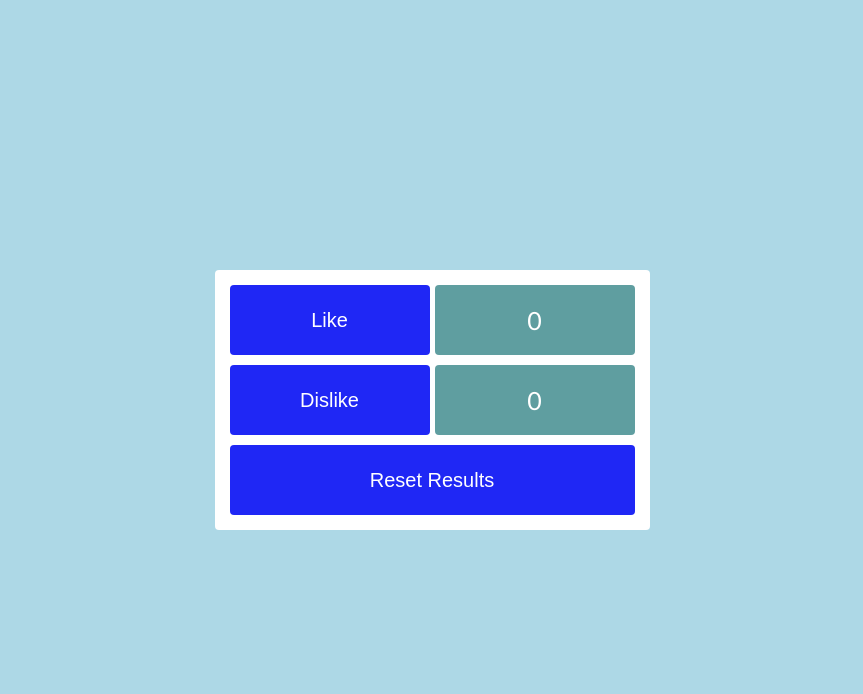
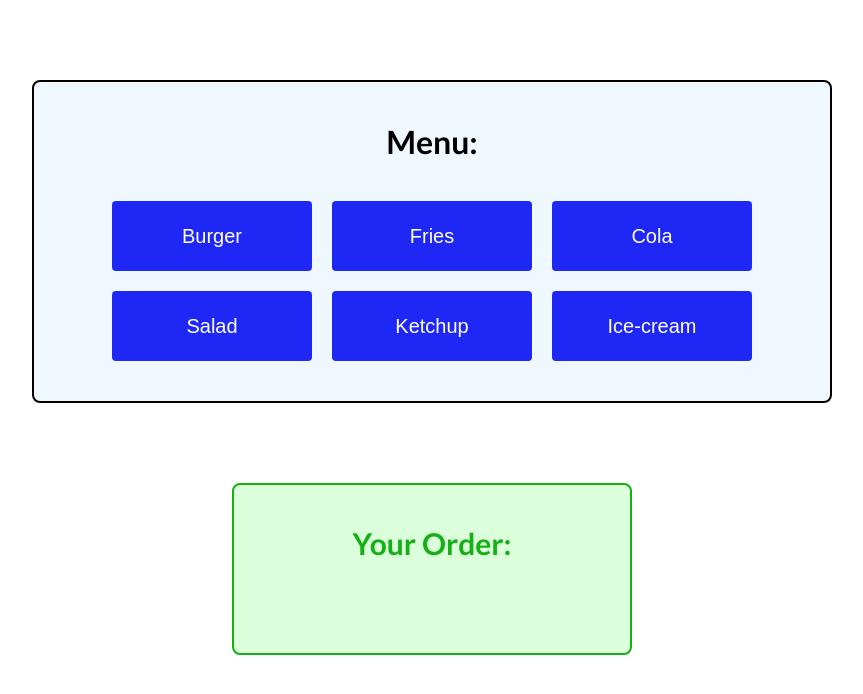
Before and after one commit to nodegreecode/cohort67el_fs, a React (Vite) app in the folder 01_lesson_01/01_cohort67el-fs/: page / in a window 1280 px wide. Shown: the top 694 px of the page, without its empty margins (208-1071 px from the left). Built offline with nearby package versions, Linux system fonts and the light colour scheme.

Commit message:
add lesson 05

```diff
--- a/01_lesson_01/01_cohort67el-fs/package.json
+++ b/01_lesson_01/01_cohort67el-fs/package.json
@@ -11,7 +11,8 @@
   },
   "dependencies": {
     "react": "^19.2.0",
-    "react-dom": "^19.2.0"
+    "react-dom": "^19.2.0",
+    "uuid": "^13.0.0"
   },
   "devDependencies": {
     "@eslint/js": "^9.39.1",
--- a/01_lesson_01/01_cohort67el-fs/src/App.jsx
+++ b/01_lesson_01/01_cohort67el-fs/src/App.jsx
@@ -1,6 +1,7 @@
 import Lesson_02 from './lessons/Lesson_02/Lesson_02.jsx';
 import Lesson_03 from './lessons/Lesson_03/Lesson_03.jsx';
 import Lesson_04 from './lessons/Lesson_04/Lesson_04.jsx';
+import Lesson_05 from './lessons/Lesson_05/Lesson_05.jsx';
 import Homework_02 from './homeworks/Homework_02/Homework_02.jsx';
 import Homework_03 from './homeworks/Homework_03/Homework_03.jsx';
 import Homework_04 from './homeworks/Homework_04/Homework04.jsx';
@@ -12,11 +13,12 @@
       {/*<Lesson_02/>*/}
       {/*<Lesson_03 />*/}
       {/*<Lesson_04 />*/}
+      <Lesson_05 />
 
       {/*HOMEWORKS*/}
       {/*<Homework_02/>*/}
       {/*<Homework_03 />*/}
-      <Homework_04 />
+      {/*<Homework_04 />*/}
     </>
   );
 }
--- a/01_lesson_01/01_cohort67el-fs/src/components/Feedback/Feedback.jsx
+++ b/01_lesson_01/01_cohort67el-fs/src/components/Feedback/Feedback.jsx
@@ -6,8 +6,8 @@
   const [likes, setLikes] = useState(0);
   const [dislikes, setDislikes] = useState(0);
 
-  const addLike = () => setLikes(likes + 1);
-  const addDislike = () => setDislikes(dislikes + 1);
+  const addLike = () => setLikes((prevValue) => prevValue + 1);
+  const addDislike = () => setDislikes((prevValue) => prevValue + 1);
   const resetFeedbacks = () => {
     setLikes(0);
     setDislikes(0);
--- /dev/null
+++ b/01_lesson_01/01_cohort67el-fs/src/lessons/Lesson_05/Lesson_05.jsx
@@ -0,0 +1,65 @@
+import Button from '../../components/Button/Button';
+import './styles.css';
+import { useState } from 'react';
+import { v4 } from 'uuid';
+
+function Lesson_05() {
+  const [order, setOrder] = useState([]);
+
+  const addItem = (itemName) => {
+    setOrder((prevValue) => {
+      return [...prevValue, itemName];
+    });
+  };
+
+  console.log(order);
+
+  const finalOrder = order.map((item, index) => {
+    return <li key={v4()}>{item}</li>;
+  });
+
+  console.log(finalOrder);
+
+  return (
+    <div className="lesson_05_wrapper">
+      <div className="menu_wrapper">
+        <h1 className="menu">Menu:</h1>
+        <div className="button_wrapper">
+          <div className="button_control">
+            <Button name="Burger" onClick={() => addItem('Burger')} />
+          </div>
+          <div className="button_control">
+            <Button
+              name="Fries"
+              onClick={(event) => addItem(event.target.innerText)}
+            />
+          </div>
+          <div className="button_control">
+            <Button name="Cola" onClick={() => addItem('Cola')} />
+          </div>
+          <div className="button_control">
+            <Button name="Salad" onClick={() => addItem('Salad')} />
+          </div>
+          <div className="button_control">
+            <Button name="Ketchup" onClick={() => addItem('Ketchup')} />
+          </div>
+          <div className="button_control">
+            <Button name="Ice-cream" onClick={() => addItem('Ice-cream')} />
+          </div>
+        </div>
+      </div>
+
+      <div className="order_wrapper">
+        <p className="order_title">Your Order:</p>
+        <ol className="order_list">
+          {finalOrder}
+          {/*order.map((item) => (
+            <li>{item}</li>
+          ))*/}
+        </ol>
+      </div>
+    </div>
+  );
+}
+
+export default Lesson_05;
--- /dev/null
+++ b/01_lesson_01/01_cohort67el-fs/src/lessons/Lesson_05/styles.css
@@ -0,0 +1,62 @@
+.lesson_05_wrapper {
+  display: flex;
+  flex-direction: column;
+  align-items: center;
+  justify-content: flex-start;
+  padding: 80px;
+  flex: 1;
+  gap: 80px;
+}
+
+.menu_wrapper {
+  display: flex;
+  flex-direction: column;
+  border: 2px solid black;
+  border-radius: 8px;
+  width: 800px;
+  padding: 40px;
+  align-items: center;
+  gap: 40px;
+  background-color: aliceblue;
+}
+
+.button_wrapper {
+  display: flex;
+  width: 100%;
+  flex-wrap: wrap;
+  gap: 20px;
+  justify-content: center;
+}
+
+.button_control {
+  width: 200px;
+}
+
+.order_wrapper {
+  display: flex;
+  flex-direction: column;
+  gap: 20px;
+  width: 400px;
+  padding: 40px;
+  border: 2px solid rgb(21, 176, 21);
+  border-radius: 8px;
+  align-items: center;
+  background-color: rgb(218, 255, 218);
+}
+
+.order_title {
+  font-size: 30px;
+  font-weight: bold;
+  color: rgb(21, 176, 21);
+}
+
+.order_list {
+  display: flex;
+  flex-direction: column;
+  gap: 15px;
+}
+
+.order_item {
+  font-size: 26px;
+  font-weight: bold;
+}
```
Also changed, not shown: 01_lesson_01/01_cohort67el-fs/src/lessons/Lesson_05/data.js (added, +27 -0 lines), 1 other file (tests, documents, lock files or other folders).
